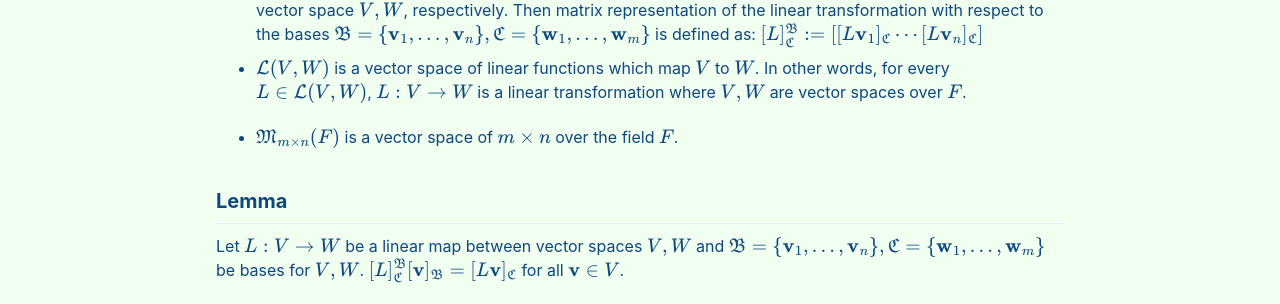
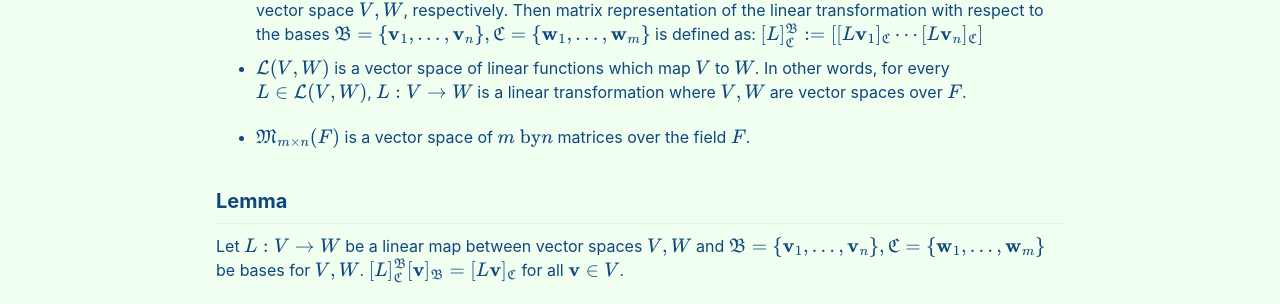
Before and after one commit to seanie12/blog, a Jekyll site: the page built from _posts/2020-12-30-fudamental-theorem-of-linear-algebra.md, in a window 1280 px wide and 900 px high. Shown: the part 378-682 px from the top of the window. Built offline with Jekyll 4.4.1, drawn with Linux system fonts in a browser that asks for light colours; cached includes are drawn as plain includes; formulas are drawn with MathJax 3.

Commit message:
Update 2020-12-30-fudamental-theorem-of-linear-algebra.md

```diff
--- a/_posts/2020-12-30-fudamental-theorem-of-linear-algebra.md
+++ b/_posts/2020-12-30-fudamental-theorem-of-linear-algebra.md
@@ -27,7 +27,7 @@ comments : true
 $$ [L]^\mathfrak{B}_{\mathfrak{C}} := [ [L\mathbf{v}_1]_{\mathfrak{C}} \cdots[L\mathbf{v}_n]_{\mathfrak{C}}]$$
 - $\mathcal{L}(V,W)$ is a vector space of linear functions which map $V$ to $W$. In other words, for every $L\in \mathcal{L}(V,W)$, $L:V\rightarrow W$ is a linear transformation where $V,W$ are vector spaces over $F$.
 
-- $\mathfrak{M}_{m\times n}(F)$ is a vector space of $m\times n$ over the field $F$.
+- $\mathfrak{M}_{m\times n}(F)$ is a vector space of $$m \text{ by} n$$ matrices over the field $$F$$.
 
 
 ## Lemma
```
